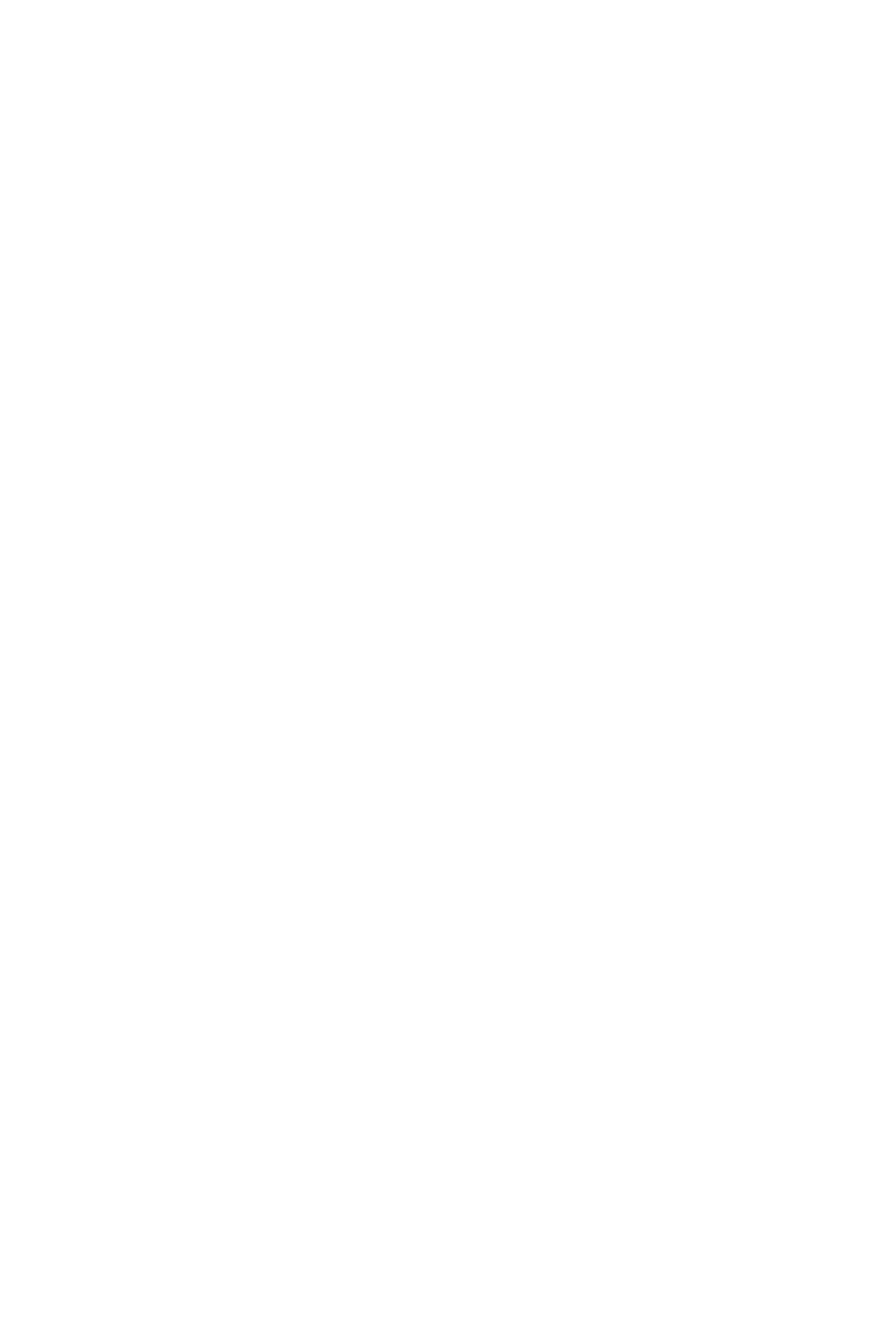
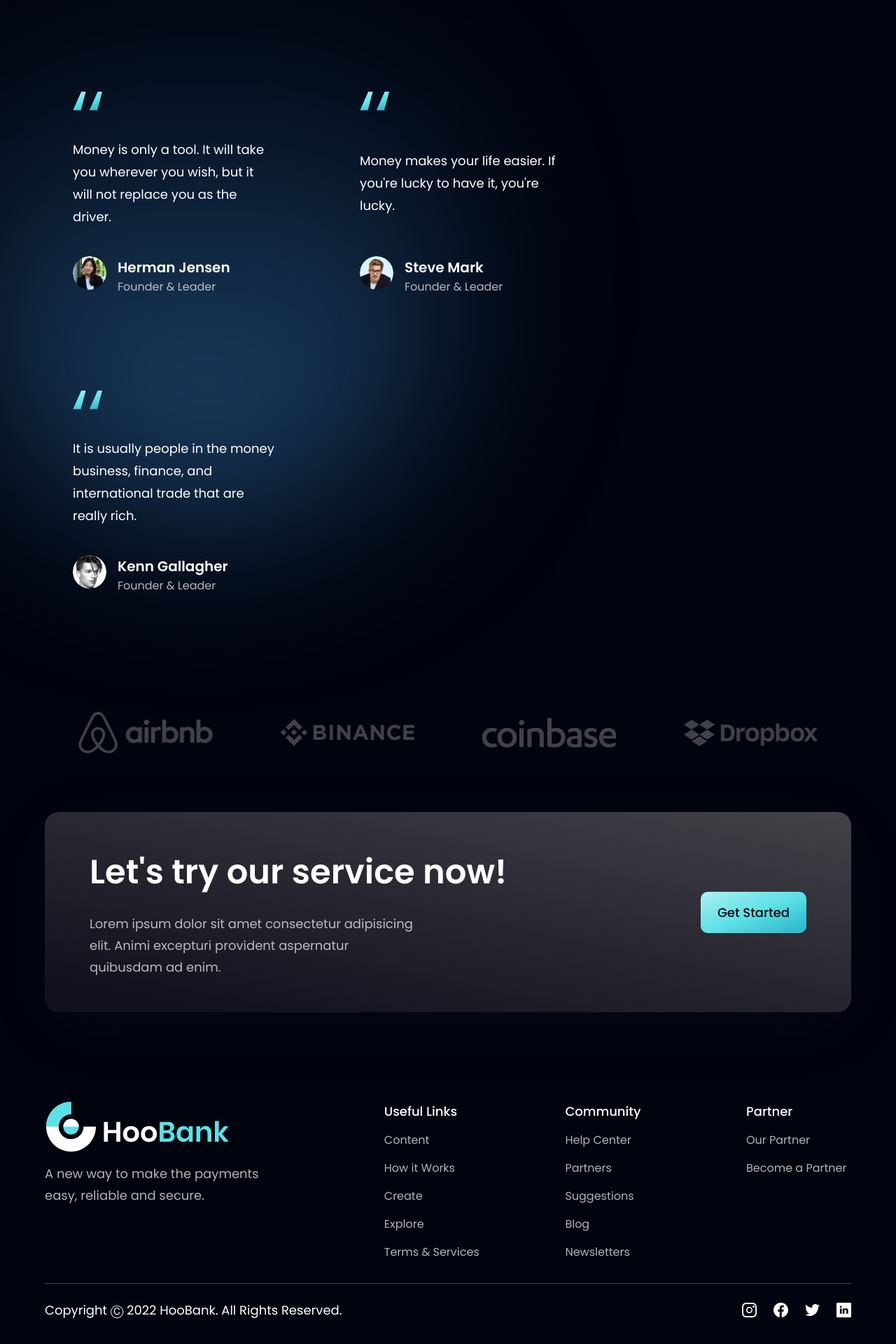
Before and after one commit to milossturanovic/react-tailwind-vite-responsive-website, a React (Vite) app in the folder bank_modern_app/: page / in a window 1280 px wide. Shown: the part 3100-5020 px from the top of the page at 70% size. Before the commit the page ends 2946 px from the top, so only its background shows below. Built offline with nearby package versions, Linux system fonts and the light colour scheme.

Commit message:
Finished project

```diff
--- a/bank_modern_app/src/components/CTA.jsx
+++ b/bank_modern_app/src/components/CTA.jsx
@@ -1,8 +1,25 @@
 import React from 'react'
+import styles from '../style';
+import Button from './Button';
+
+
 
 function CTA() {
   return (
-    <div>CTA</div>
+    <section className={`${styles.flexCenter} ${styles.marginY} ${styles.padding} sm:flex-row flex-col bg-black-gradient-2 rounded-[20px] box-shadow`}>
+      <div className={'flex-1 flex flex-col'}>
+        <h2 className={`${styles.heading2}`}>Let's try our service now!</h2>
+        <p className={`${styles.paragraph} max-w-[470px] mt-5`}>Lorem ipsum dolor sit amet consectetur adipisicing elit. Animi excepturi provident aspernatur quibusdam ad enim.
+
+        </p>
+      </div>
+
+      <div className={`${styles.flexCenter} sm:ml-10 ml-0 sm:mt-0 mt-10`}>
+        <Button/>
+      </div>
+
+
+    </section>
   )
 }
 
--- a/bank_modern_app/src/components/Clients.jsx
+++ b/bank_modern_app/src/components/Clients.jsx
@@ -1,9 +1,16 @@
-import React from 'react'
+import { clients } from "../constants";
+import styles from "../style";
 
-function Clients() {
-  return (
-    <div>Clients</div>
-  )
-}
+const Clients = () => (
+  <section className={`${styles.flexCenter} my-4`}>
+    <div className={`${styles.flexCenter} flex-wrap w-full`}>
+      {clients.map((client) => (
+        <div key={client.id} className={`flex-1 ${styles.flexCenter} sm:min-w-[192px] min-w-[120px] m-5`}>
+          <img src={client.logo} alt="client_logo" className="sm:w-[192px] w-[100px] object-contain" />
+        </div>
+      ))}
+    </div>
+  </section>
+);
 
-export default Clients
+export default Clients;
--- a/bank_modern_app/src/components/FeedbackCard.jsx
+++ b/bank_modern_app/src/components/FeedbackCard.jsx
@@ -1,9 +1,29 @@
-import React from 'react'
+import React from "react";
+import { quotes } from "../assets";
 
-function FeedbackCard() {
+function FeedbackCard({ content, name, title, img }) {
   return (
-    <div>FeedbackCard</div>
-  )
+    <div className="flex justify-between flex-col px-10 py-12 rounded-[20px] max-w-[370px] md:mr-10 sm:mr-5 mr-0 my-5 feedback-card">
+      <img
+        src={quotes}
+        alt="double_quotes"
+        className="w-[42px] h-[27px] object-contain"
+      />
+      <p className="font-poppins font-normal text-[18px] leading-[32px] text-white my-10">
+        {content}
+      </p>
+
+<div className="flex flex-row">
+  <img src={img} alt={name} className="w-[48px] h-[48px] rounded-full " />
+
+  <div className="flex flex-col ml-4">
+    <h4 className="font-poppins font-semibold  text-[20px] leading-[32px] text-white">{name}</h4>
+    <p className="font-poppins font-normal text-[16px] leading-[24px] text-dimWhite">{title}</p>
+  </div>
+</div>
+
+    </div>
+  );
 }
 
-export default FeedbackCard
+export default FeedbackCard;
--- a/bank_modern_app/src/components/Footer.jsx
+++ b/bank_modern_app/src/components/Footer.jsx
@@ -1,9 +1,64 @@
-import React from 'react'
+import styles from "../style";
+import { logo } from "../assets";
+import { footerLinks, socialMedia } from "../constants";
 
-function Footer() {
-  return (
-    <div>Footer</div>
-  )
-}
+const Footer = () => (
+  <section className={`${styles.flexCenter} ${styles.paddingY} flex-col`}>
+    <div className={`${styles.flexStart} md:flex-row flex-col mb-8 w-full`}>
+      <div className="flex-[1] flex flex-col justify-start mr-10">
+        <img
+          src={logo}
+          alt="hoobank"
+          className="w-[266px] h-[72.14px] object-contain"
+        />
+        <p className={`${styles.paragraph} mt-4 max-w-[312px]`}>
+          A new way to make the payments easy, reliable and secure.
+        </p>
+      </div>
 
-export default Footer
+      <div className="flex-[1.5] w-full flex flex-row justify-between flex-wrap md:mt-0 mt-10">
+        {footerLinks.map((footerlink) => (
+          <div key={footerlink.title} className={`flex flex-col ss:my-0 my-4 min-w-[150px]`}>
+            <h4 className="font-poppins font-medium text-[18px] leading-[27px] text-white">
+              {footerlink.title}
+            </h4>
+            <ul className="list-none mt-4">
+              {footerlink.links.map((link, index) => (
+                <li
+                  key={link.name}
+                  className={`font-poppins font-normal text-[16px] leading-[24px] text-dimWhite hover:text-secondary cursor-pointer ${
+                    index !== footerlink.links.length - 1 ? "mb-4" : "mb-0"
+                  }`}
+                >
+                  {link.name}
+                </li>
+              ))}
+            </ul>
+          </div>
+        ))}
+      </div>
+    </div>
+
+    <div className="w-full flex justify-between items-center md:flex-row flex-col pt-6 border-t-[1px] border-t-[#3F3E45]">
+      <p className="font-poppins font-normal text-center text-[18px] leading-[27px] text-white">
+        Copyright Ⓒ 2022 HooBank. All Rights Reserved.
+      </p>
+
+      <div className="flex flex-row md:mt-0 mt-6">
+        {socialMedia.map((social, index) => (
+          <img
+            key={social.id}
+            src={social.icon}
+            alt={social.id}
+            className={`w-[21px] h-[21px] object-contain cursor-pointer ${
+              index !== socialMedia.length - 1 ? "mr-6" : "mr-0"
+            }`}
+            onClick={() => window.open(social.link)}
+          />
+        ))}
+      </div>
+    </div>
+  </section>
+);
+
+export default Footer;
--- a/bank_modern_app/src/components/Testimonials.jsx
+++ b/bank_modern_app/src/components/Testimonials.jsx
@@ -1,9 +1,33 @@
-import React from 'react'
+import React from "react";
+import { feedback } from "../constants";
+import styles from "../style";
+import FeedbackCard from "./FeedbackCard";
 
 function Testimonials() {
   return (
-    <div>Testimonials</div>
-  )
+    <section
+      id="clients"
+      className={`${styles.paddingY} ${styles.flexCenter} flex-col relative`}>
+      {/* TODO */}
+      <div className="absolute z-[0] w-[60%] h-[60%] right-[50%] rounded-full blue__gradient" />
+
+
+    <div className="w-full flex justify-between items-center md:flex-row flex-col sm:mb-16 mb-6 relative z-[1]">
+       <h1 className={styles.heading2}>
+        What people are <br className="sm:block hidden" /> saying about us
+      </h1>
+      <div className="w-full md:mt-0 mt-6">
+        <p className={`${styles.paragraph} text-left max-w-[450px]`}>Lorem ipsum, dolor sit amet consectetur adipisicing elit. Corrupti sit architecto laborum excepturi facilis autem accusantium minima aut voluptates accusamus. Ab aut error beatae aliquam numquam commodi alias sint consequatur.</p>
+      </div>
+    </div>
+
+    <div className="flex flex-wrap sm:justify-start justify-center w-full feedback-container relative z-[1]">
+      {feedback.map((card) => (
+        <FeedbackCard key={card.id} {...card}/>
+      ))}
+    </div>
+    </section>
+  );
 }
 
-export default Testimonials
+export default Testimonials;
```
